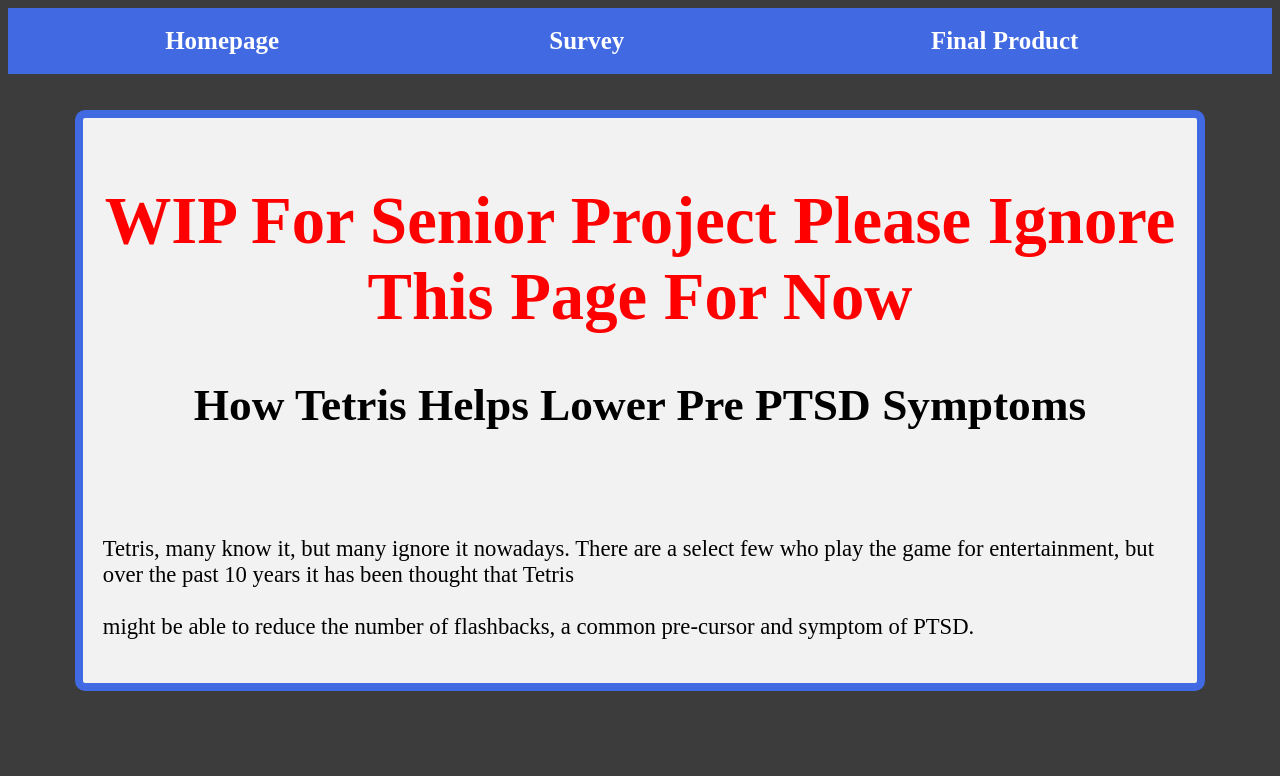
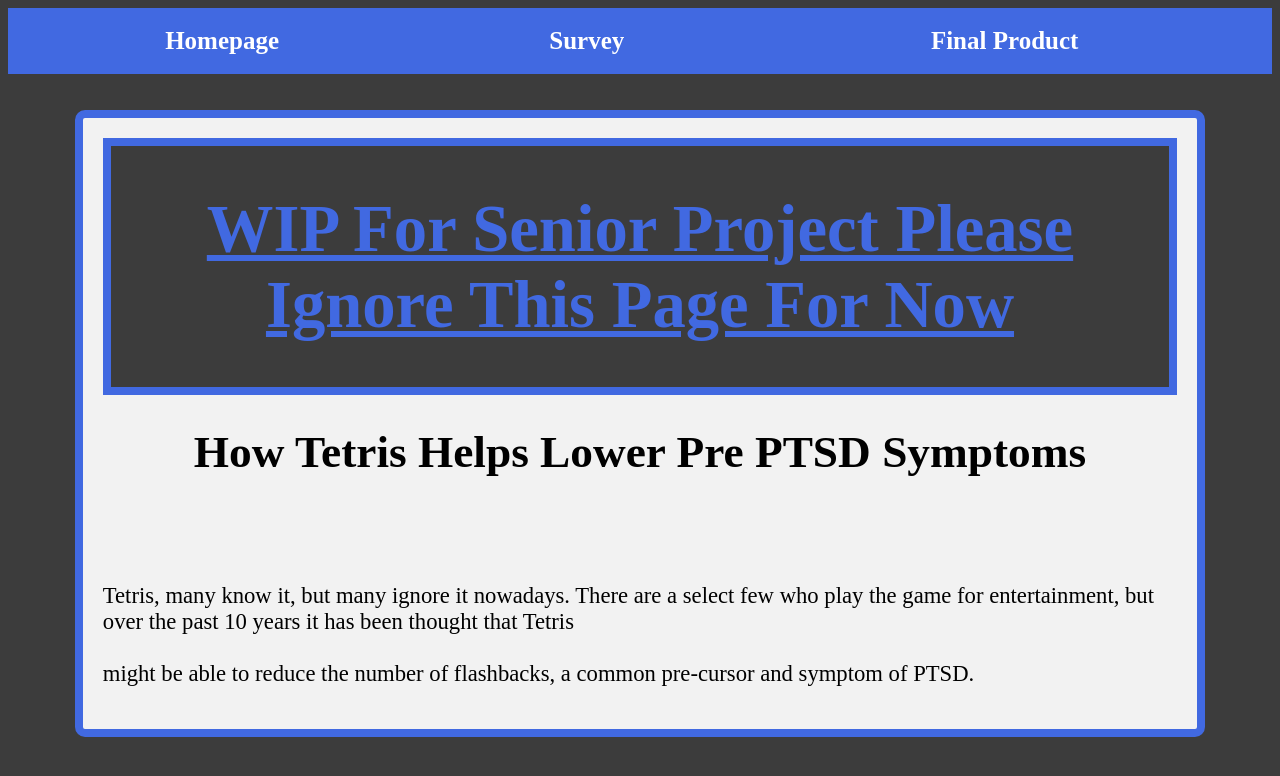
Before and after one commit to Matt4g/matt4g.github.io, a plain HTML site: page public/index.html in a window 1280 px wide. Drawn offline with Linux system fonts and the light colour scheme.

Commit message:
Easy commits

```diff
--- a/public/index.html
+++ b/public/index.html
@@ -22,7 +22,9 @@
     <br>
     <div class="container">
 		<span id="center">
+            <div id="wipdiv">
             <h1 id="wip">WIP For Senior Project Please Ignore This Page For Now</h1>
+            </div>
 		<h1>How Tetris Helps Lower Pre PTSD Symptoms</h1>
         <br>
         <br>
--- a/public/scripts/style.css
+++ b/public/scripts/style.css
@@ -50,6 +50,11 @@
       margin-right: auto;
   }
   #wip{
-      color: red;
+      color:royalblue;
       font-size: 50pt;
+      text-decoration: underline;
   }
+  #wipdiv{
+      border: 8px solid royalblue;
+      background-color: #3c3c3c;
+  }
```
